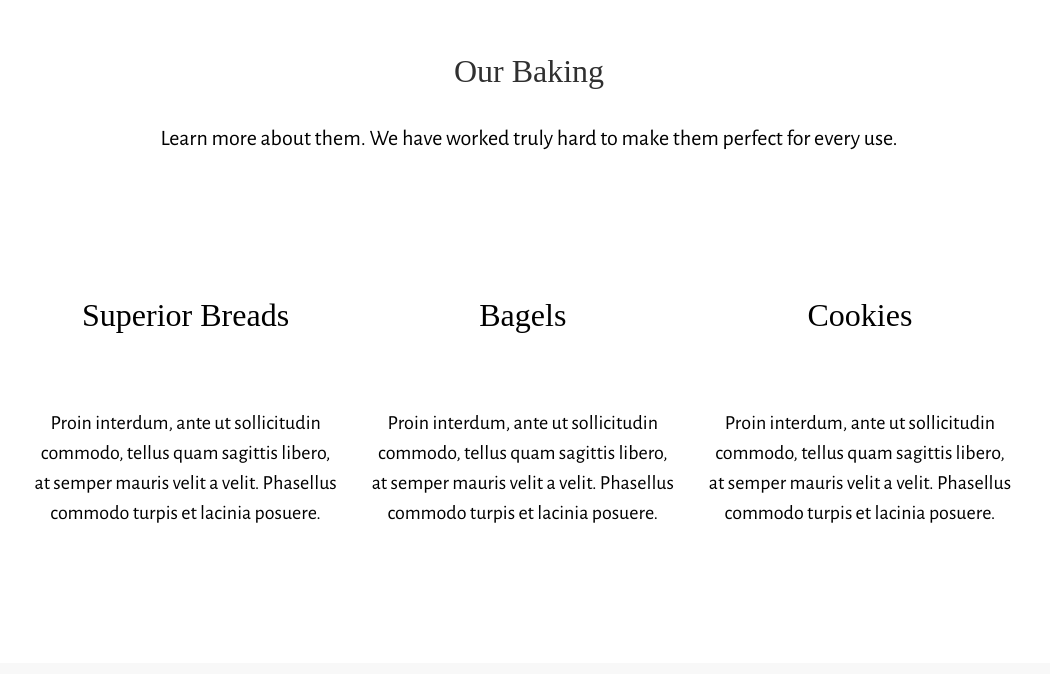
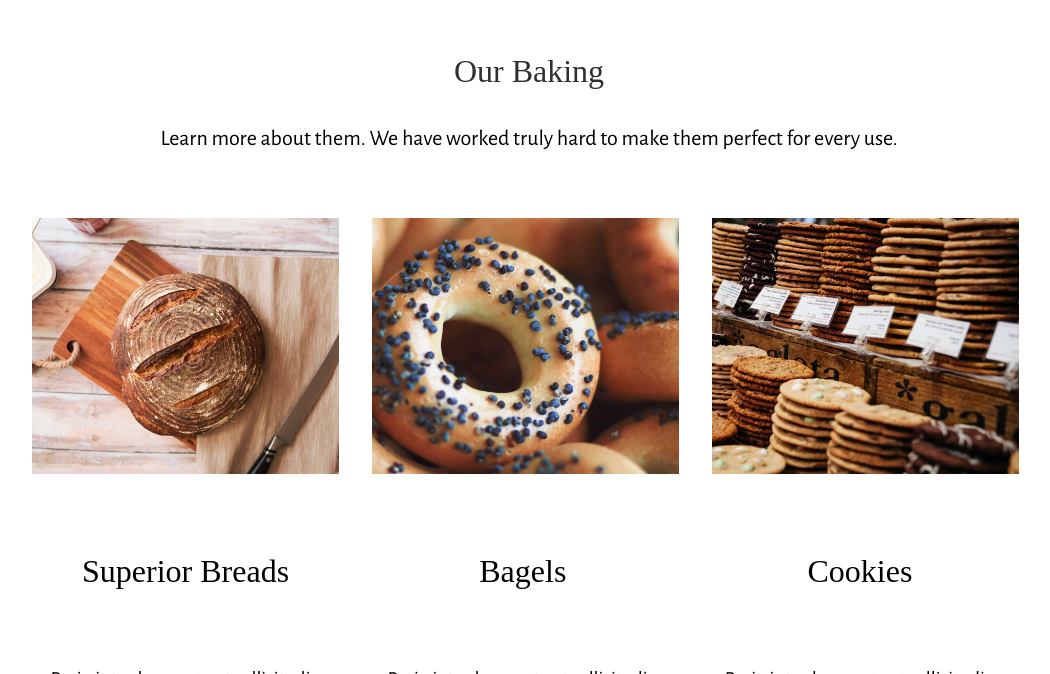
Before and after one commit to ahmedsallam97/bakery, a plain HTML site: page index.html in a window 1280 px wide. Shown: the part 2564-3238 px from the top of the page, without its empty margins (111-1161 px from the left). Drawn offline with nearby package versions, Linux system fonts and the light colour scheme; the site is published under a folder, as on GitHub Pages, so addresses that start at the root find nothing.

Commit message:
Update index.html
fixing images path

```diff
--- a/index.html
+++ b/index.html
@@ -114,7 +114,7 @@
           </p>
         </div>
         <div class="image-two float-right">
-          <img class="w-100" src="/img/full-2-800x640.jpg" alt="" />
+          <img class="w-100" src="img/full-2-800x640.jpg" alt="" />
         </div>
         <div class="clear"></div>
       </div>
@@ -130,11 +130,11 @@
           </p>
         </div>
         <div class="image-three float-left">
-          <img class="card" src="/img/ben-garratt-134774-600x500.jpg" alt="" />
-          <img class="card" src="/img/stas-ovsky-123540-600x500.jpg" alt="" />
+          <img class="card" src="img/ben-garratt-134774-600x500.jpg" alt="" />
+          <img class="card" src="img/stas-ovsky-123540-600x500.jpg" alt="" />
           <img
             class="card"
-            src="/img/clem-onojeghuo-206832-600x500.jpg"
+            src="img/clem-onojeghuo-206832-600x500.jpg"
             alt="" />
           <div class="clear"></div>
         </div>
```
